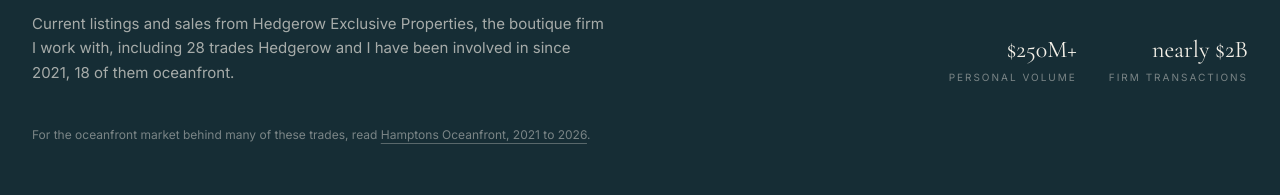
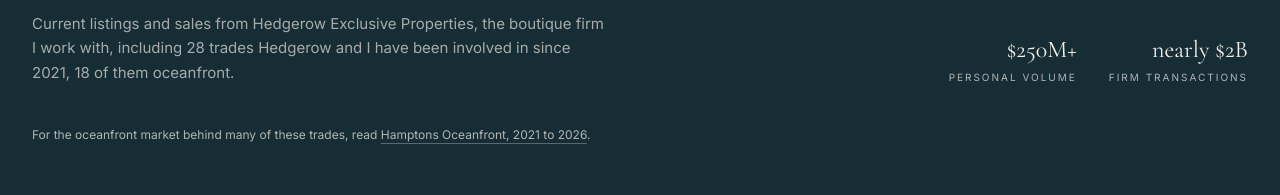
Before and after one commit to barrymcgovernd18/hamptonshomes-ai, a Next.js app in the folder hamptonshomes-ai/: page /sales in a window 1280 px wide. Shown: the part 355-550 px from the top of the page. Built offline with nearby package versions, Linux system fonts and the light colour scheme.

Commit message:
Portfolio hero: raise small-label contrast to AA

```diff
--- a/hamptonshomes-ai/src/app/sales/page.tsx
+++ b/hamptonshomes-ai/src/app/sales/page.tsx
@@ -75,11 +75,11 @@
               <p className="mt-7 max-w-xl text-[15px] leading-relaxed text-paper/65">Current listings and sales from Hedgerow Exclusive Properties, the boutique firm I work with, including {involvedCount} trades Hedgerow and I have been involved in since 2021, 18 of them oceanfront.</p>
             </div>
             <div className="grid grid-cols-2 gap-8 text-left md:text-right">
-              <div><p className="font-serif text-2xl text-paper">{personalVolume}</p><p className="mt-1 text-[10px] uppercase tracking-[0.2em] text-paper/45">Personal volume</p></div>
-              <div><p className="font-serif text-2xl text-paper">{firmVolume}</p><p className="mt-1 text-[10px] uppercase tracking-[0.2em] text-paper/45">{firmVolumeLabel}</p></div>
+              <div><p className="font-serif text-2xl text-paper">{personalVolume}</p><p className="mt-1 text-[10px] uppercase tracking-[0.2em] text-paper/70">Personal volume</p></div>
+              <div><p className="font-serif text-2xl text-paper">{firmVolume}</p><p className="mt-1 text-[10px] uppercase tracking-[0.2em] text-paper/70">{firmVolumeLabel}</p></div>
             </div>
           </div>
-          <p className="mt-10 max-w-xl text-[12px] leading-relaxed text-paper/45">For the oceanfront market behind many of these trades, read <Link href={OCEANFRONT_ARTICLE} className="underline decoration-paper/30 underline-offset-4 hover:text-paper">Hamptons Oceanfront, 2021 to 2026</Link>.</p>
+          <p className="mt-10 max-w-xl text-[12px] leading-relaxed text-paper/70">For the oceanfront market behind many of these trades, read <Link href={OCEANFRONT_ARTICLE} className="underline decoration-paper/30 underline-offset-4 hover:text-paper">Hamptons Oceanfront, 2021 to 2026</Link>.</p>
         </div>
       </section>
 
```
